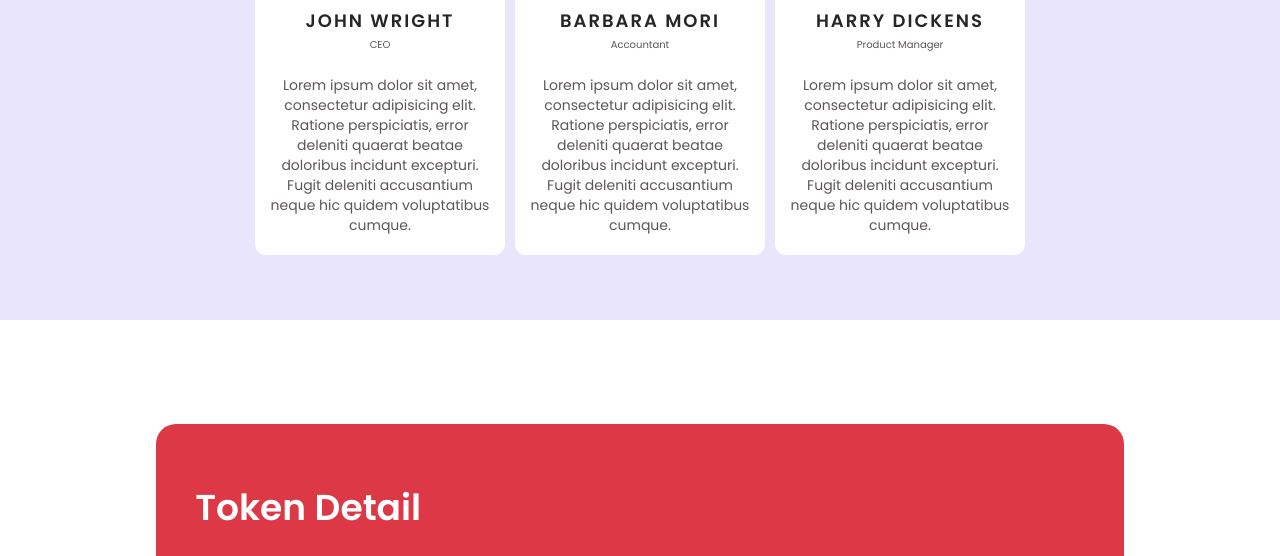
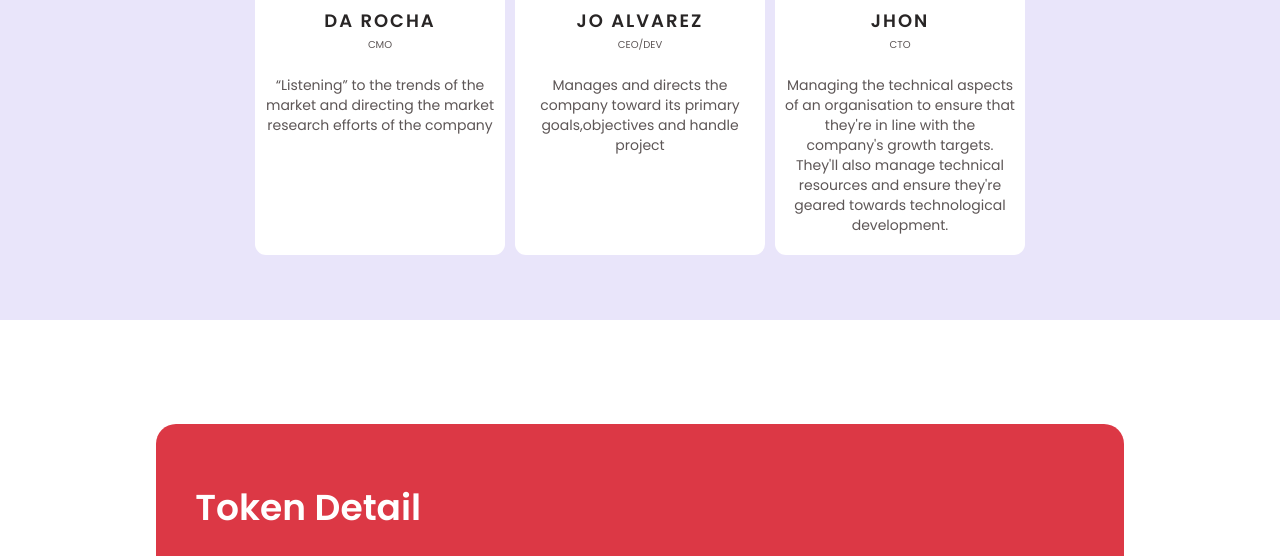
Before and after one commit to bayupratama15/santa-landing-page, a plain HTML site: page index.html in a window 1280 px wide. Shown: the part 3145-3701 px from the top of the page. Drawn offline with nearby package versions, Linux system fonts and the light colour scheme.

Commit message:
UPDATED DESCRIPTION TEAM

```diff
--- a/index.html
+++ b/index.html
@@ -337,48 +337,49 @@
             <div class="our_team">
                 <div class="team_member">
                     <div class="member_img">
-                        <img src="https://i.imgur.com/2Necikc.png" alt="our_team">
+                        <img src="https://ladybugchain.com/wp-content/uploads/2022/12/76729536-1024x768.jpg"
+                            alt="our_team">
                         <div class="social_media">
                             <div class="facebook item"><i class="fab fa-facebook-f"></i></div>
                             <div class="twitter item"><i class="fab fa-twitter"></i></div>
                             <div class="instagram item"><i class="fab fa-instagram"></i></div>
                         </div>
                     </div>
-                    <h3>john wright</h3>
-                    <span>CEO</span>
-                    <p>Lorem ipsum dolor sit amet, consectetur adipisicing elit. Ratione perspiciatis, error deleniti
-                        quaerat beatae doloribus incidunt excepturi. Fugit deleniti accusantium neque hic quidem
-                        voluptatibus cumque.</p>
+                    <h3>Da Rocha</h3>
+                    <span>CMO</span>
+                    <p>
+                        “Listening” to the trends of the market and directing the market research efforts of the company
+                    </p>
                 </div>
                 <div class="team_member">
                     <div class="member_img">
-                        <img src="https://i.imgur.com/JzUIF4o.png" alt="our_team">
+                        <img src="https://ladybugchain.com/wp-content/uploads/2022/12/SJGKVE5UNVESVCW7BBOHKQCZVE-1024x706.jpg"
+                            alt="our_team">
                         <div class="social_media">
                             <div class="facebook item"><i class="fab fa-facebook-f"></i></div>
                             <div class="twitter item"><i class="fab fa-twitter"></i></div>
                             <div class="instagram item"><i class="fab fa-instagram"></i></div>
                         </div>
                     </div>
-                    <h3>barbara mori</h3>
-                    <span>Accountant</span>
-                    <p>Lorem ipsum dolor sit amet, consectetur adipisicing elit. Ratione perspiciatis, error deleniti
-                        quaerat beatae doloribus incidunt excepturi. Fugit deleniti accusantium neque hic quidem
-                        voluptatibus cumque.</p>
+                    <h3>Jo Alvarez</h3>
+                    <span>CEO/DEV</span>
+                    <p>Manages and directs the company toward its primary goals,objectives and handle project</p>
                 </div>
                 <div class="team_member">
                     <div class="member_img">
-                        <img src="https://i.imgur.com/Ctwf8HA.png" alt="our_team">
+                        <img src="https://ladybugchain.com/wp-content/uploads/2022/12/Facebook_Avatar-1024x720.jpg"
+                            alt="our_team">
                         <div class="social_media">
                             <div class="facebook item"><i class="fab fa-facebook-f"></i></div>
                             <div class="twitter item"><i class="fab fa-twitter"></i></div>
                             <div class="instagram item"><i class="fab fa-instagram"></i></div>
                         </div>
                     </div>
-                    <h3>harry dickens</h3>
-                    <span>Product Manager</span>
-                    <p>Lorem ipsum dolor sit amet, consectetur adipisicing elit. Ratione perspiciatis, error deleniti
-                        quaerat beatae doloribus incidunt excepturi. Fugit deleniti accusantium neque hic quidem
-                        voluptatibus cumque.</p>
+                    <h3>Jhon</h3>
+                    <span>CTO</span>
+                    <p>Managing the technical aspects of an organisation to ensure that they're in line with the
+                        company's growth targets. They'll also manage technical resources and ensure they're geared
+                        towards technological development.</p>
                 </div>
             </div>
         </section>
```
